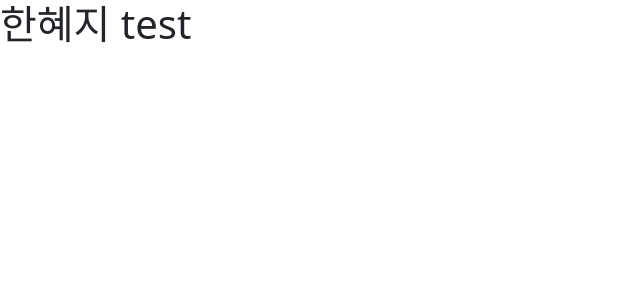
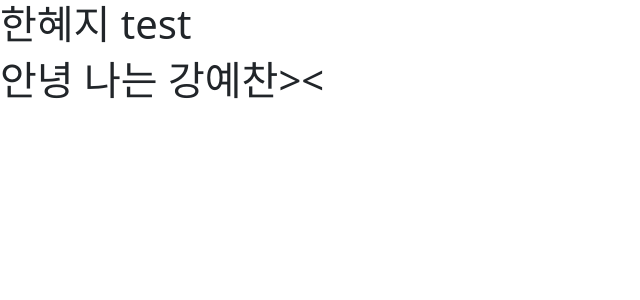
Before and after one commit to e2sol/KB-skeleton_project_Loading, a Vue app in the folder skeleton-project/: page / in a window 1280 px wide. Before the commit this address had no page. Shown: the top 300 px of the page, without its empty margins (0-640 px from the left). Built offline with nearby package versions, Linux system fonts and the light colour scheme.

Commit message:
Feat. Test  강예찬

```diff
--- a/skeleton-project/src/App.vue
+++ b/skeleton-project/src/App.vue
@@ -2,6 +2,7 @@
 
 <template>
   <h1>한혜지 test</h1>
+  <h1>안녕 나는 강예찬><</h1>
 </template>
 
 <style scoped></style>
```
